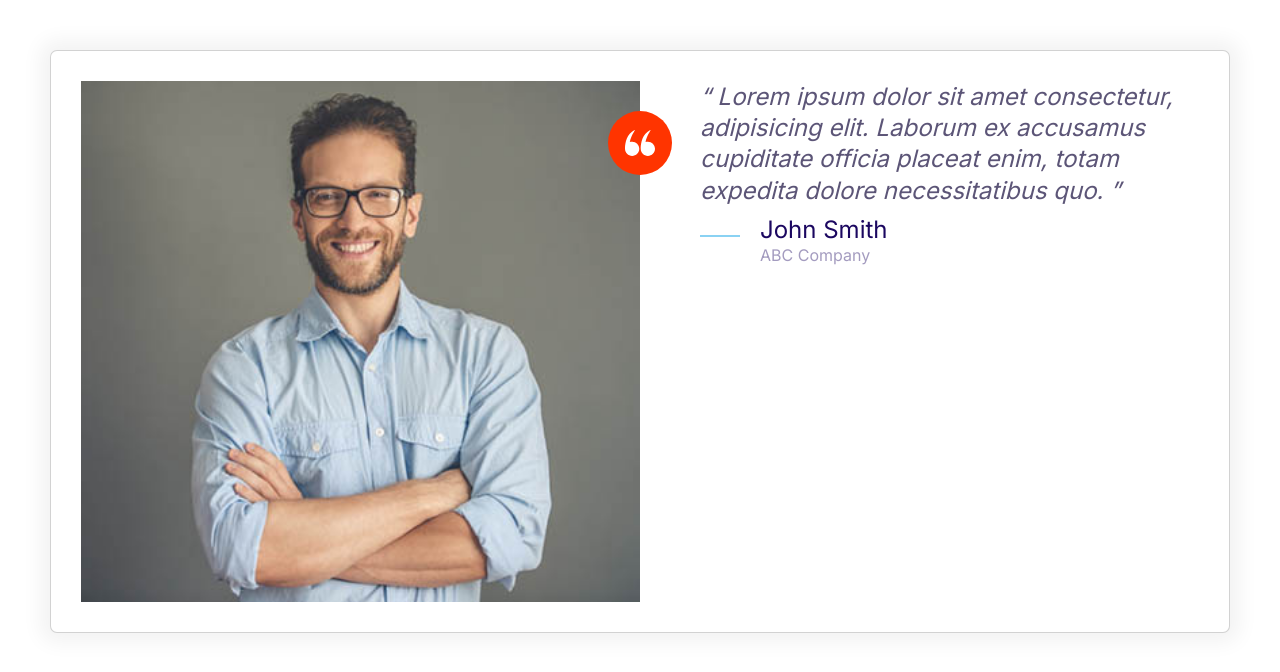
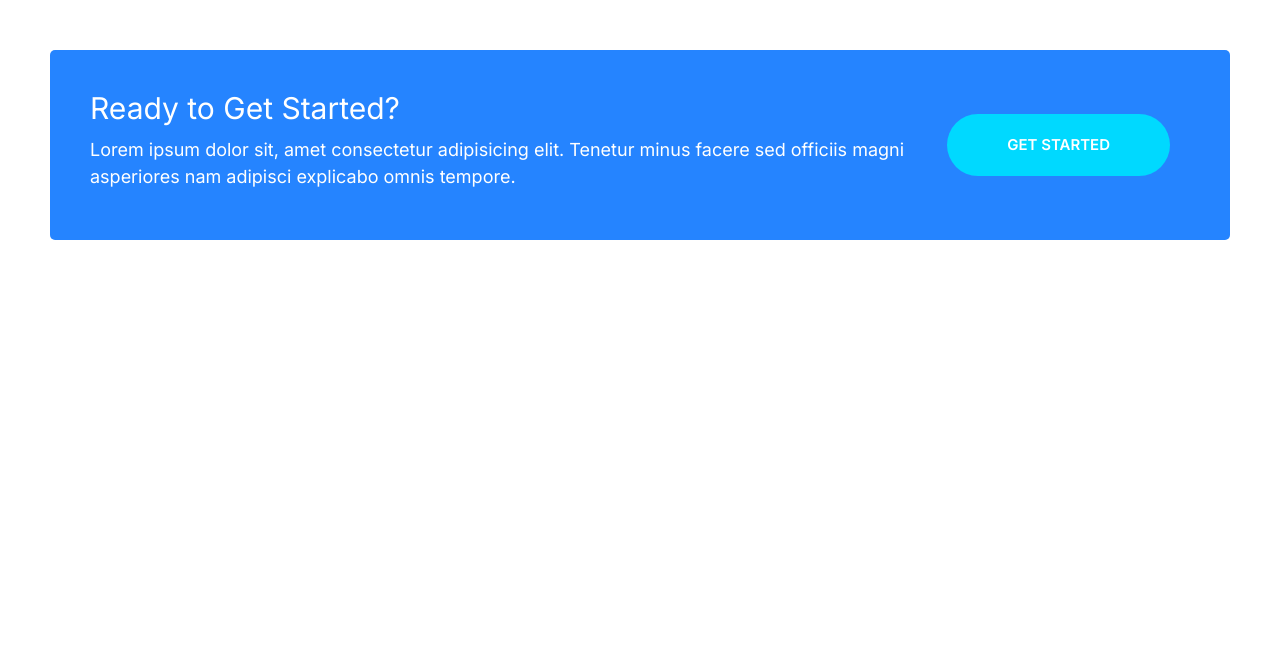
Before and after one commit to ohuobac/Moshify-Practice-Website, a plain HTML site: page index.html in a window 1280 px wide. Drawn offline with nearby package versions, Linux system fonts and the light colour scheme.

Commit message:
Build callouts component

```diff
--- a/css/styles.css
+++ b/css/styles.css
@@ -241,6 +241,11 @@ a {
   color: #fff;
 }
 
+.btn--stretched {
+  padding-left: 6rem;
+  padding-right: 6rem;
+}
+
 .btn--block {
   width: 100%;
   display: inline-block;
@@ -463,3 +468,44 @@ a {
     margin-left: 6rem;
   }
 }
+
+/*Callouts*/
+.callouts {
+  padding: 4rem;
+  border-radius: 5px;
+}
+
+.callouts--primary {
+  background: var(--color-primary);
+  color: #fff;
+}
+
+.callouts__heading {
+  color: #fff;
+  margin-top: 0;
+  font-size: 3rem;
+}
+
+.callouts .btn {
+  justify-self: center;
+  align-self: center;
+}
+
+.callouts__content {
+  text-align: center;
+}
+
+@media screen and (min-width: 768px) {
+  .callouts .grid--1x2 {
+    grid-template-columns: 1fr auto;
+  }
+
+  .callouts__content {
+    text-align: left;
+  }
+
+  .callouts .btn {
+    justify-self: start;
+    margin: 0 2rem;
+  }
+}
--- a/index.html
+++ b/index.html
@@ -21,36 +21,17 @@
     <link rel="stylesheet" href="css/normalize.css" />
   </head>
   <body style="padding: 5rem">
-    <div class="card testimonial">
+    <div class="callouts callouts--primary">
       <div class="grid grid--1x2">
-        <div class="testimonial__image">
-          <img src="images/testimonial.jpg" alt="A happy, smiling customer" />
-          <span class="icon-container icon-container--accent">
-            <svg class="icon icon--white icon--small">
-              <use xlink:href="images/sprite.svg#quotes"></use>
-            </svg>
-          </span>
+        <div class="callouts__content">
+          <h2 class="callouts__heading">Ready to Get Started?</h2>
+          <p>
+            Lorem ipsum dolor sit, amet consectetur adipisicing elit. Tenetur
+            minus facere sed officiis magni asperiores nam adipisci explicabo
+            omnis tempore.
+          </p>
         </div>
-        <blockquote class="quote">
-          <p class="quote__text">
-            Lorem ipsum dolor sit amet consectetur, adipisicing elit. Laborum ex
-            accusamus cupiditate officia placeat enim, totam expedita dolore
-            necessitatibus quo.
-          </p>
-          <footer>
-            <div class="media">
-              <div class="media__image">
-                <svg class="icon icon--primary quote__line">
-                  <use xlink:href="images/sprite.svg#line"></use>
-                </svg>
-              </div>
-              <div class="media__body">
-                <h3 class="media__title quote__author">John Smith</h3>
-                <p class="quote__organization">ABC Company</p>
-              </div>
-            </div>
-          </footer>
-        </blockquote>
+        <a href="#" class="btn btn--secondary btn--stretched">Get Started</a>
       </div>
     </div>
   </body>
```
Also changed, not shown: components/callouts.html (added, +13 -0 lines).
